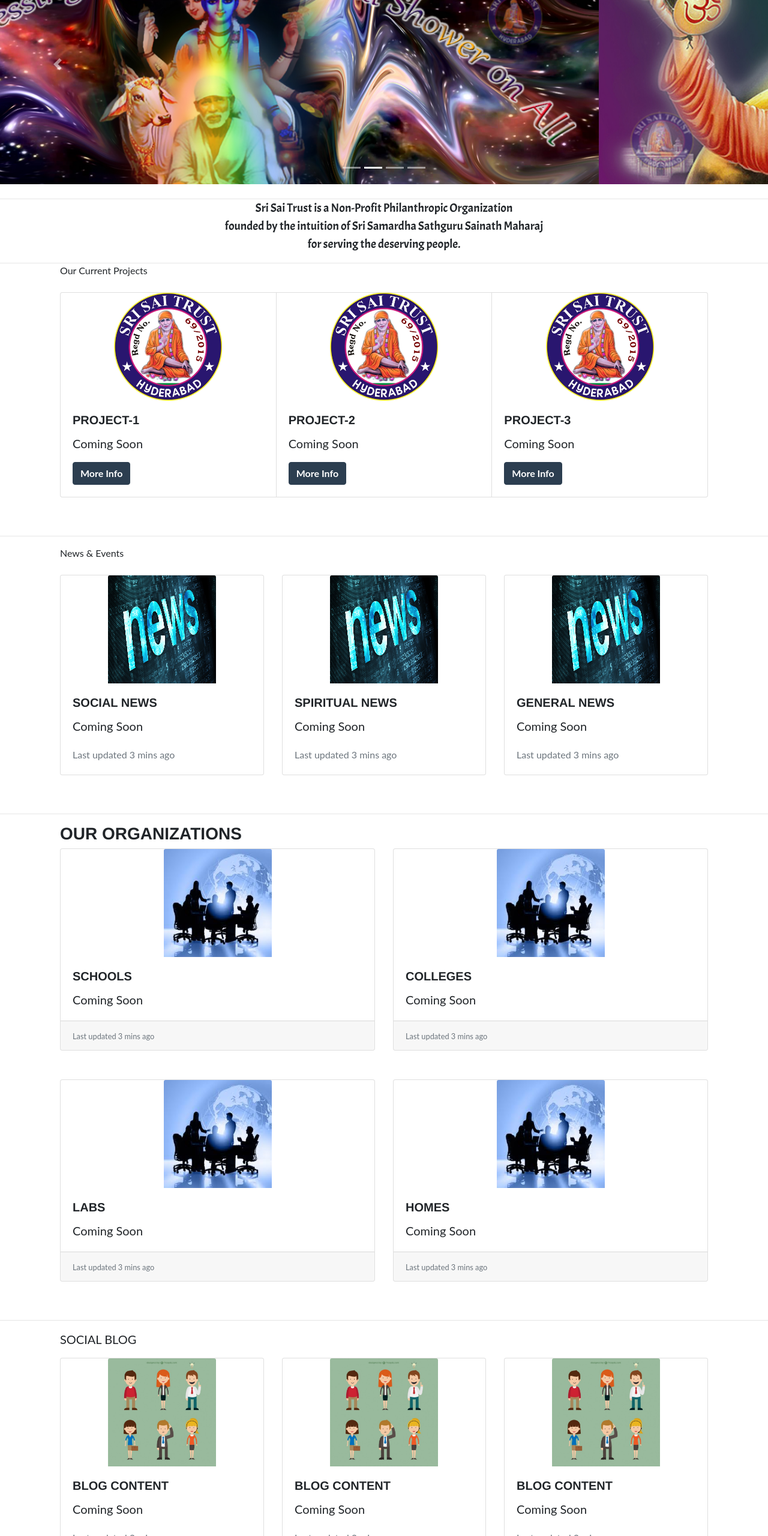
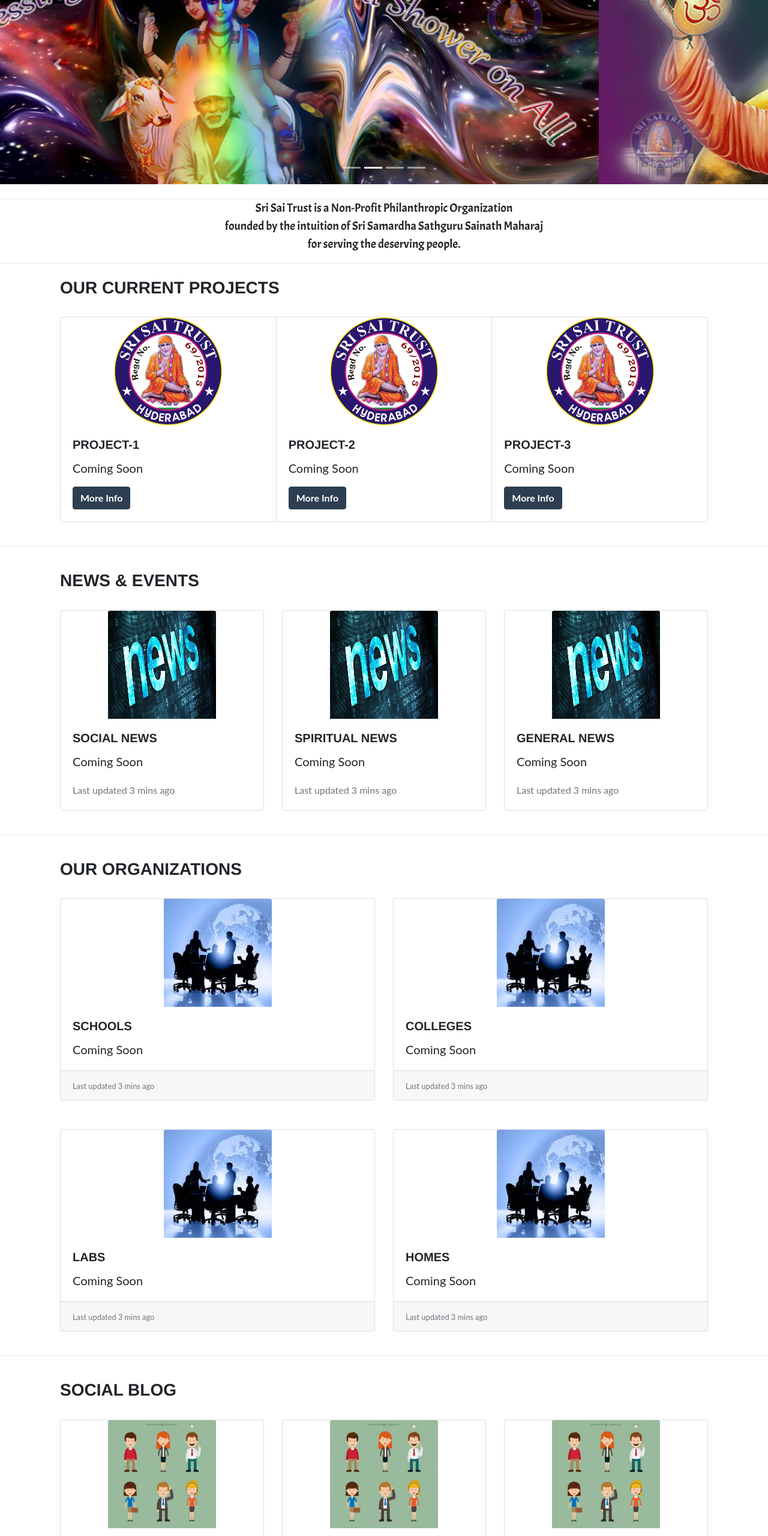
Before and after one commit to KiranRiddle7/SriSaiTrust, a website: page index.html in a window 1280 px wide. Shown: the part 240-2800 px from the top of the page at 60% size. Drawn offline with nearby package versions, Linux system fonts and the light colour scheme; a web font is replaced by a local one.

Commit message:
text changed on contents

```diff
--- a/index.html
+++ b/index.html
@@ -234,12 +234,12 @@
      for serving the deserving people.
      </p>
 <hr id="deschr">
-
+<br>
 <div class="container">
         <div id="row">
                   <div class="col-md-12 col-lg-12 col-xs-12">
-                          Our Current Projects
-                          <br>
+                          <h3> Our Current Projects </h3>
+
                           <br>
                         <div class="card-group">
                               <div class="card" style="width: 18rem;">
@@ -273,13 +273,15 @@
         </div>
 </div>
 <br>
+
+<hr>
 <br>
-<hr>
 <div class="container">
 <div id="row">
     <div class="col-md-12 col-sm-12 col-lg-12 col-xs-12">
-        News & Events
-        <br>
+
+        <h3>News & Events</h3>
+
         <br>
 <div class="card-deck">
   <div class="card" style="width: 18rem;">
@@ -312,13 +314,14 @@
 </div>
 </div>
 <br>
+
+<hr>
 <br>
-<hr>
-
 <div class="container">
 <div id="row">
     <div class="col-md-12 col-lg-12 col-xs-12">
         <h3>Our Organizations</h3>
+       <br>
         <div class="card-deck">
   <div class="card">
     <img class="card-img-top ml-auto mr-auto" src="img/organization.jpg" style="height: 180px; width: 180px;" alt="Card image cap">
@@ -371,13 +374,15 @@
 </div>
 </div>
 <br>
+
+<hr>
 <br>
-<hr>
 <div class="container">
 <div id="row">
     <div class="col-lg-12 col-md-12">
 
-        <p>SOCIAL BLOG </p>
+        <h3>Social Blog </h3>
+ <br>
         <div class="card-deck">
   <div class="card">
     <img class="card-img-top ml-auto mr-auto" src="img/social.jpg" style="height:180px; width:180px;" alt="Card image cap">
@@ -409,14 +414,15 @@
 </div>
 </div>
 <br>
+
+<hr>
 <br>
-<hr>
-
 <div class="container">
 <div id="row">
     <div class="col-lg-12 col-md-12">
 
-        <p>SPIRITUAL BLOG </p>
+        <h3>Spiritual Blog</h3>
+        <br>
         <div class="card-deck">
   <div class="card">
     <img class="card-img-top ml-auto mr-auto" src="img/spiritual.jpg" style="height:180px; width:180px;" alt="Card image cap">
```
